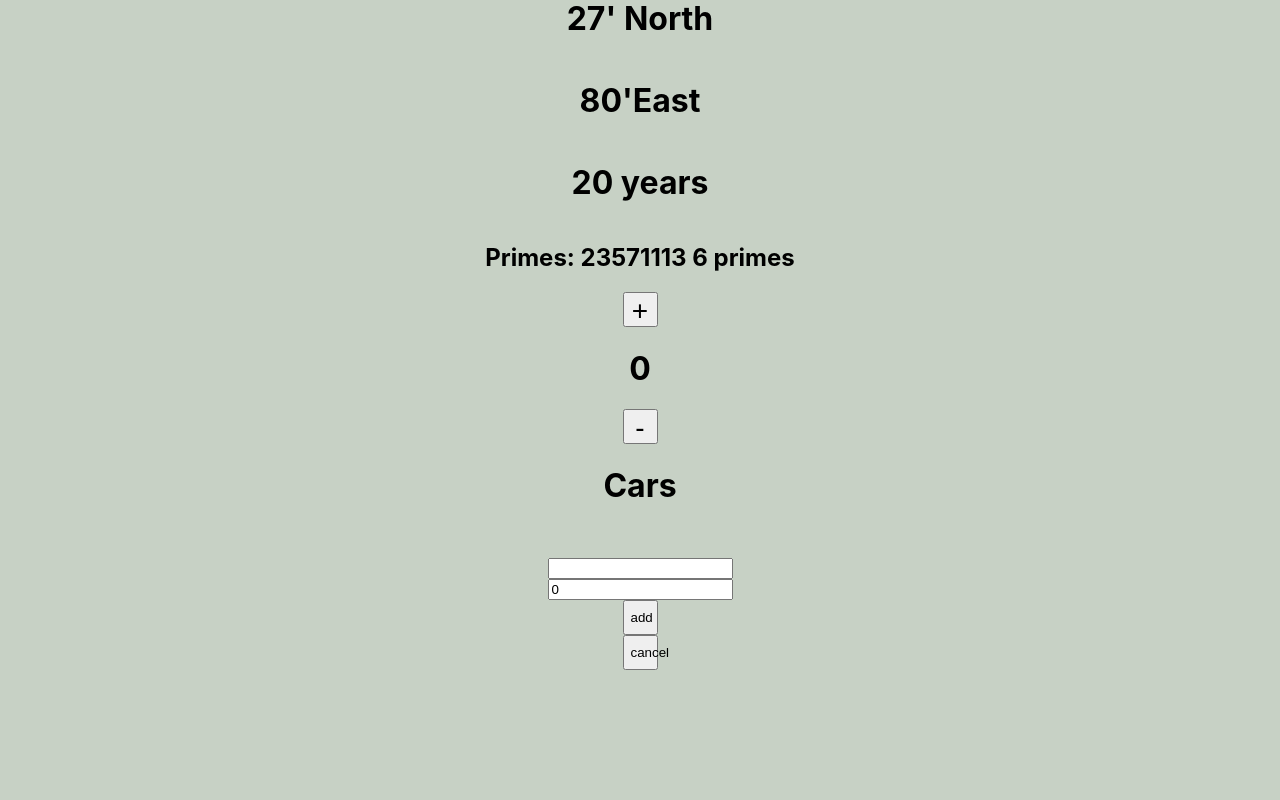
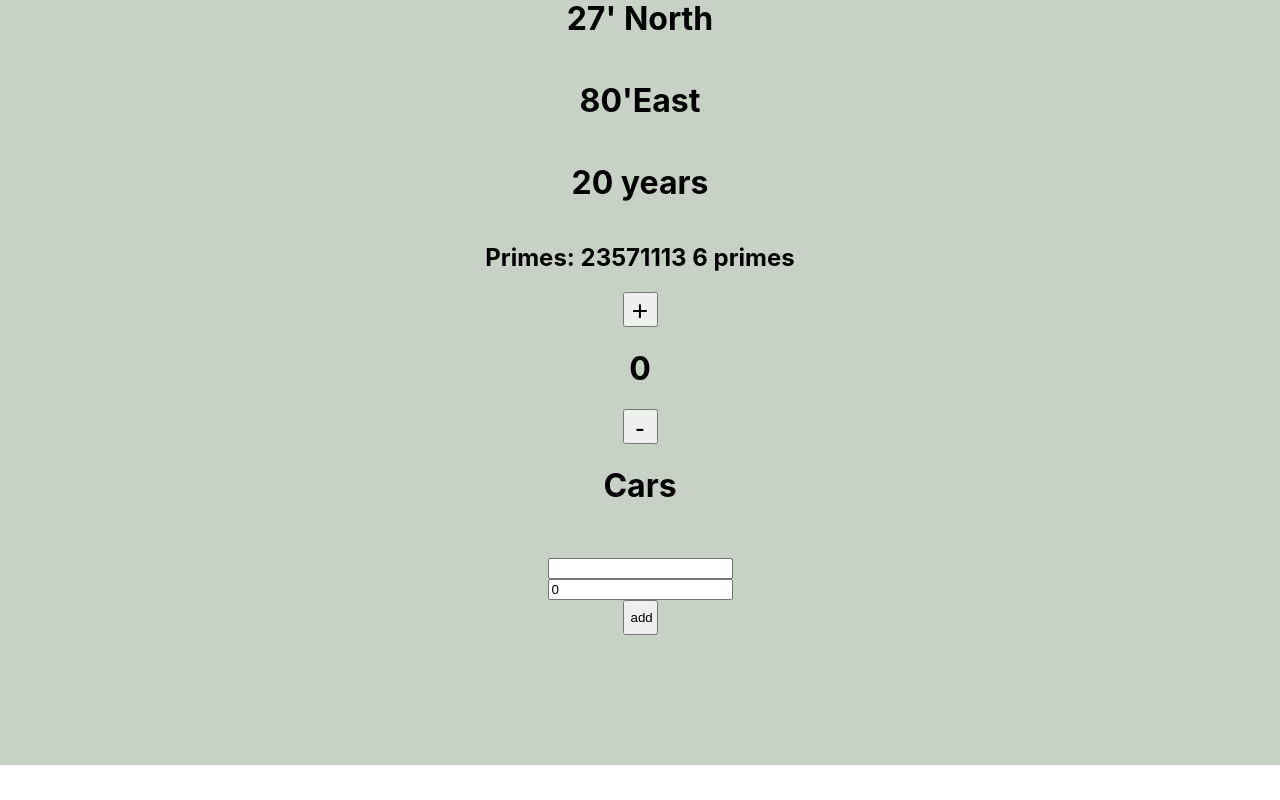
Before and after one commit to astha-paudel63/first-app, a React (Create React App) app: page / in a window 1280 px wide. Shown: the part 316-1116 px from the top of the page. After the commit the page ends 1081 px from the top, so only its background shows below. Built offline with nearby package versions, Linux system fonts and the light colour scheme.

Commit message:
editclickedcancelapper

```diff
--- a/src/App.js
+++ b/src/App.js
@@ -118,7 +118,7 @@ function App({
         onChange={(f) => productp(f.target.value)}
       />
       <button onClick={handleAddUpdateProduct}>{editState?"update":"add"}</button>
-      <button onClick={e => setEditState(false)}>cancel</button>
+     {editState? <button onClick={e => setEditState(false)}>cancel</button>:null}
 
     </div>
   );
```
